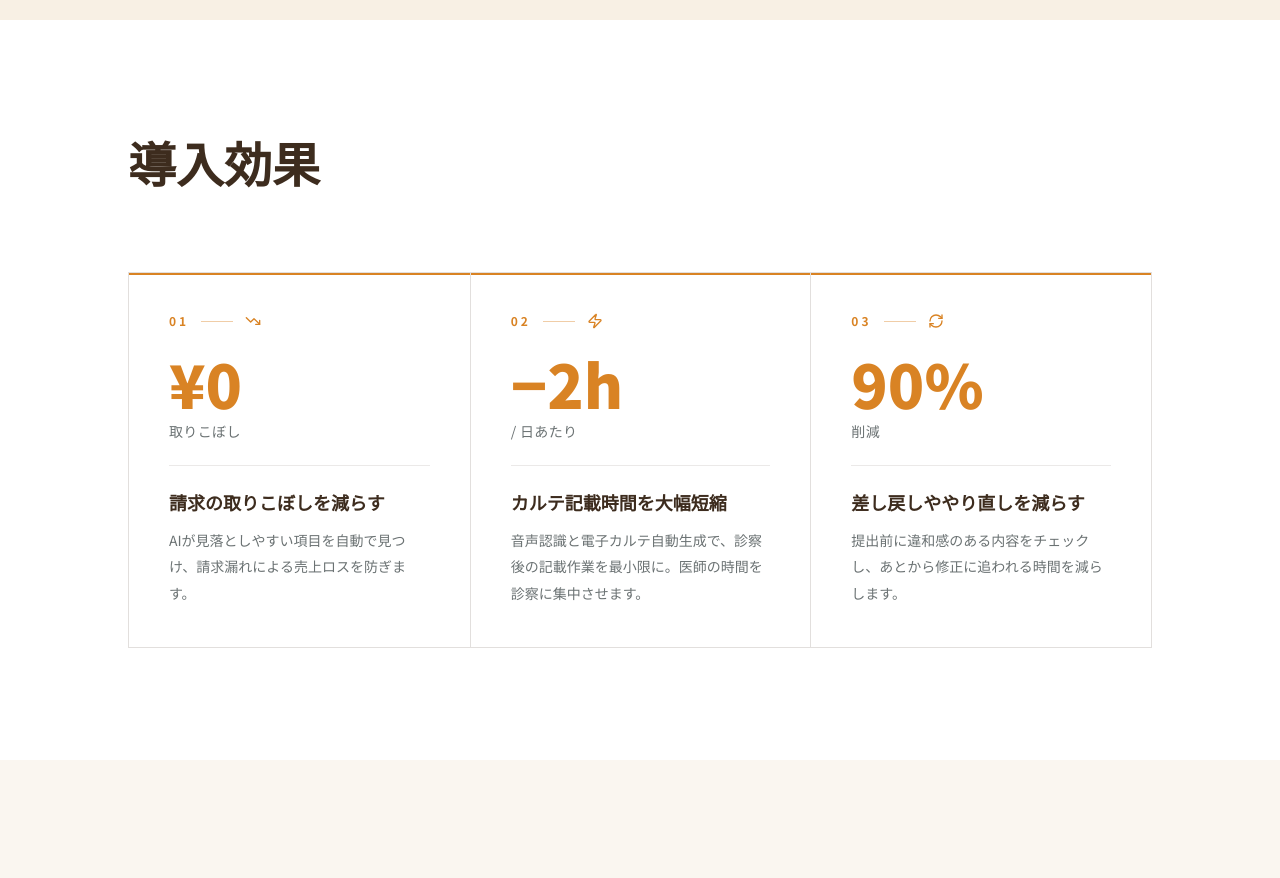
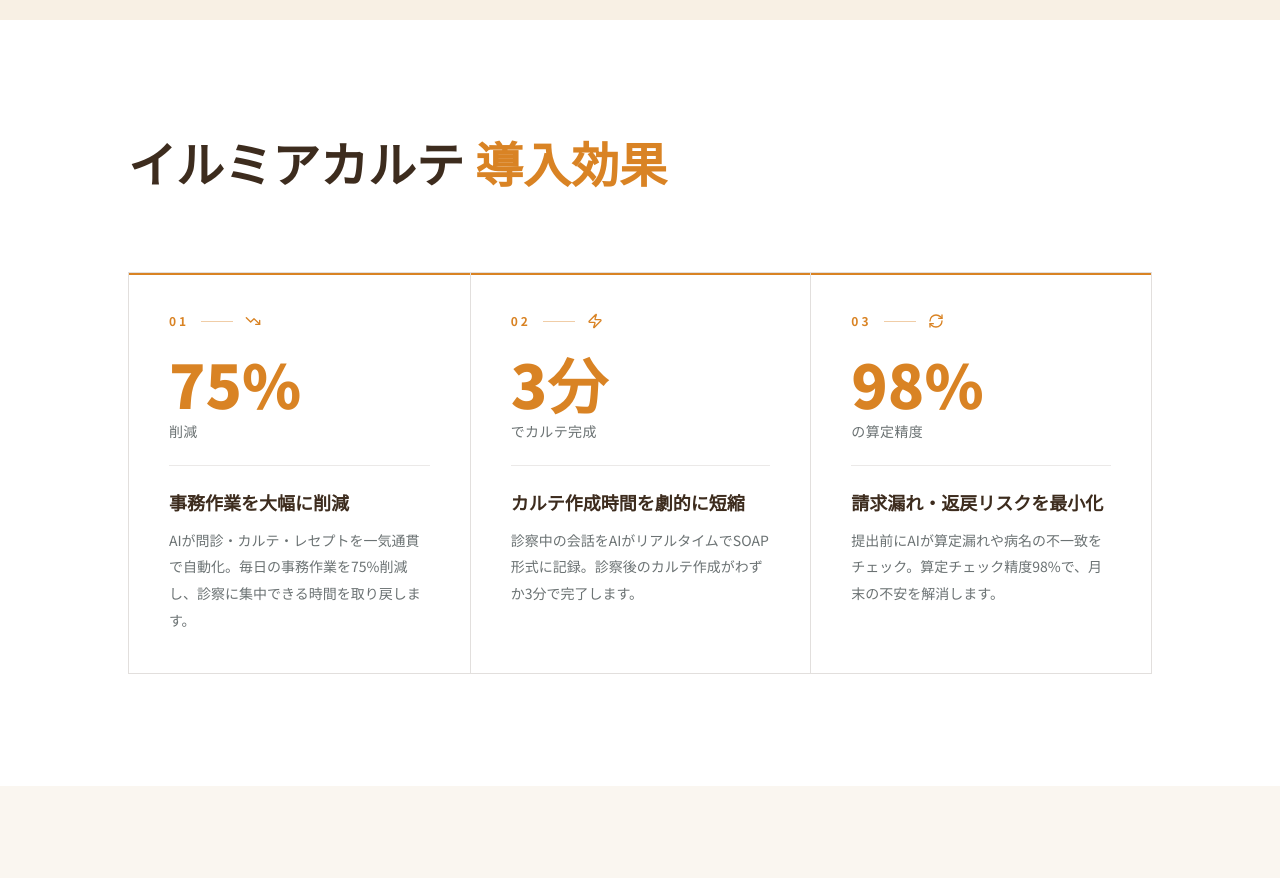
Before and after one commit to ilmiaco/ilmiacosite, a React (Vite) app: page / in a window 1280 px wide. Shown: the part 9260-10138 px from the top of the page. Built offline with nearby package versions, Linux system fonts and the light colour scheme.

Commit message:
feat: update ResultsSection with real カルテ stats

```diff
--- a/src/app/components/sections/ResultsSection.tsx
+++ b/src/app/components/sections/ResultsSection.tsx
@@ -3,24 +3,24 @@
 const results = [
   {
     icon: TrendingDown,
-    stat: '¥0',
-    statLabel: '取りこぼし',
-    title: '請求の取りこぼしを減らす',
-    description: 'AIが見落としやすい項目を自動で見つけ、請求漏れによる売上ロスを防ぎます。',
+    stat: '75%',
+    statLabel: '削減',
+    title: '事務作業を大幅に削減',
+    description: 'AIが問診・カルテ・レセプトを一気通貫で自動化。毎日の事務作業を75%削減し、診察に集中できる時間を取り戻します。',
   },
   {
     icon: Zap,
-    stat: '−2h',
-    statLabel: '/ 日あたり',
-    title: 'カルテ記載時間を大幅短縮',
-    description: '音声認識と電子カルテ自動生成で、診察後の記載作業を最小限に。医師の時間を診察に集中させます。',
+    stat: '3分',
+    statLabel: 'でカルテ完成',
+    title: 'カルテ作成時間を劇的に短縮',
+    description: '診察中の会話をAIがリアルタイムでSOAP形式に記録。診察後のカルテ作成がわずか3分で完了します。',
   },
   {
     icon: RefreshCw,
-    stat: '90%',
-    statLabel: '削減',
-    title: '差し戻しややり直しを減らす',
-    description: '提出前に違和感のある内容をチェックし、あとから修正に追われる時間を減らします。',
+    stat: '98%',
+    statLabel: 'の算定精度',
+    title: '請求漏れ・返戻リスクを最小化',
+    description: '提出前にAIが算定漏れや病名の不一致をチェック。算定チェック精度98%で、月末の不安を解消します。',
   },
 ];
 
@@ -31,7 +31,7 @@
         {/* Editorial heading */}
         <div className="mb-14 md:mb-20 reveal">
           <h2 className="text-[1.875rem] sm:text-4xl md:text-5xl font-bold text-[#3D2C1E] leading-tight">
-            導入効果
+            イルミアカルテ<span className="text-[#D98324]"> 導入効果</span>
           </h2>
         </div>
 
```
